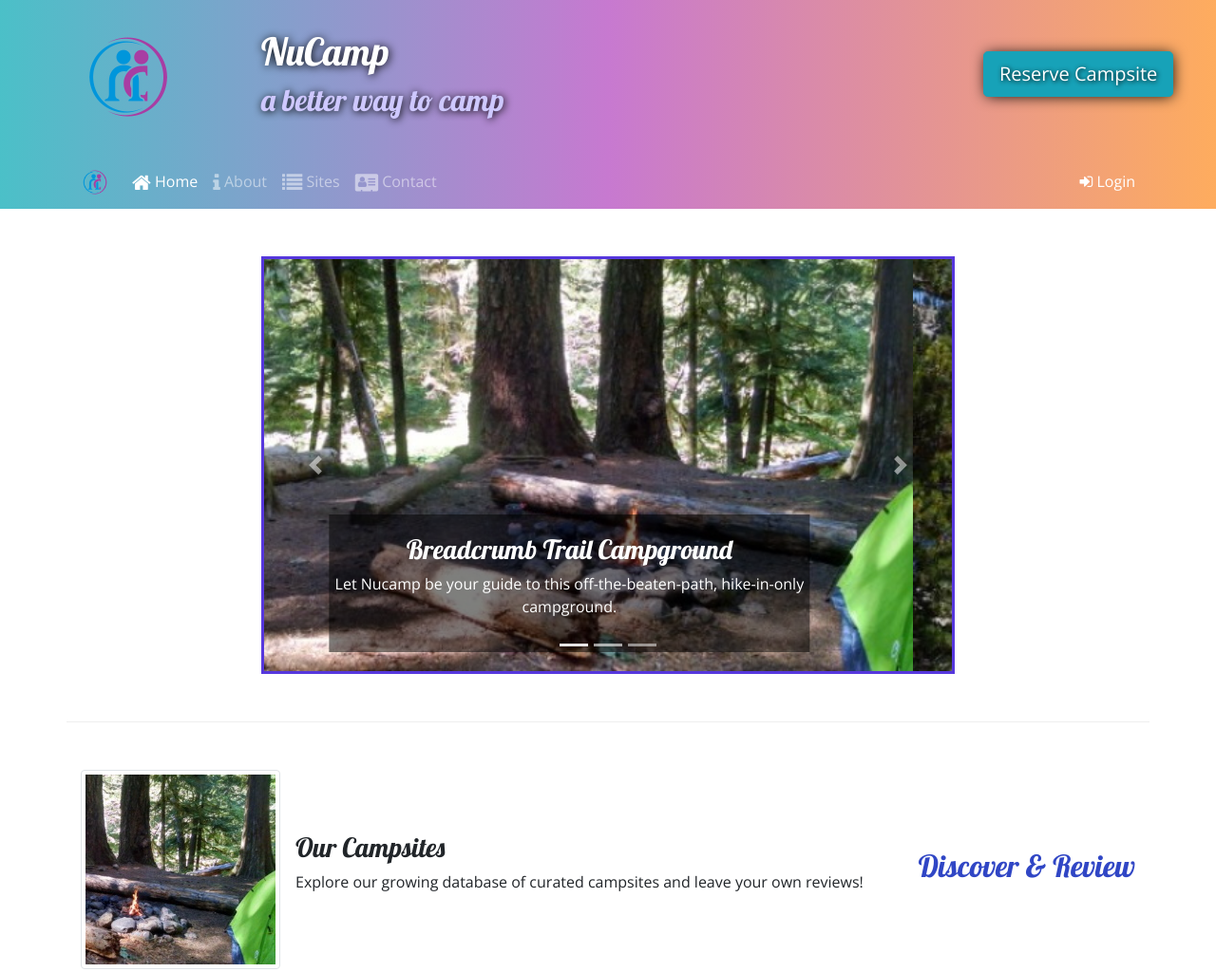
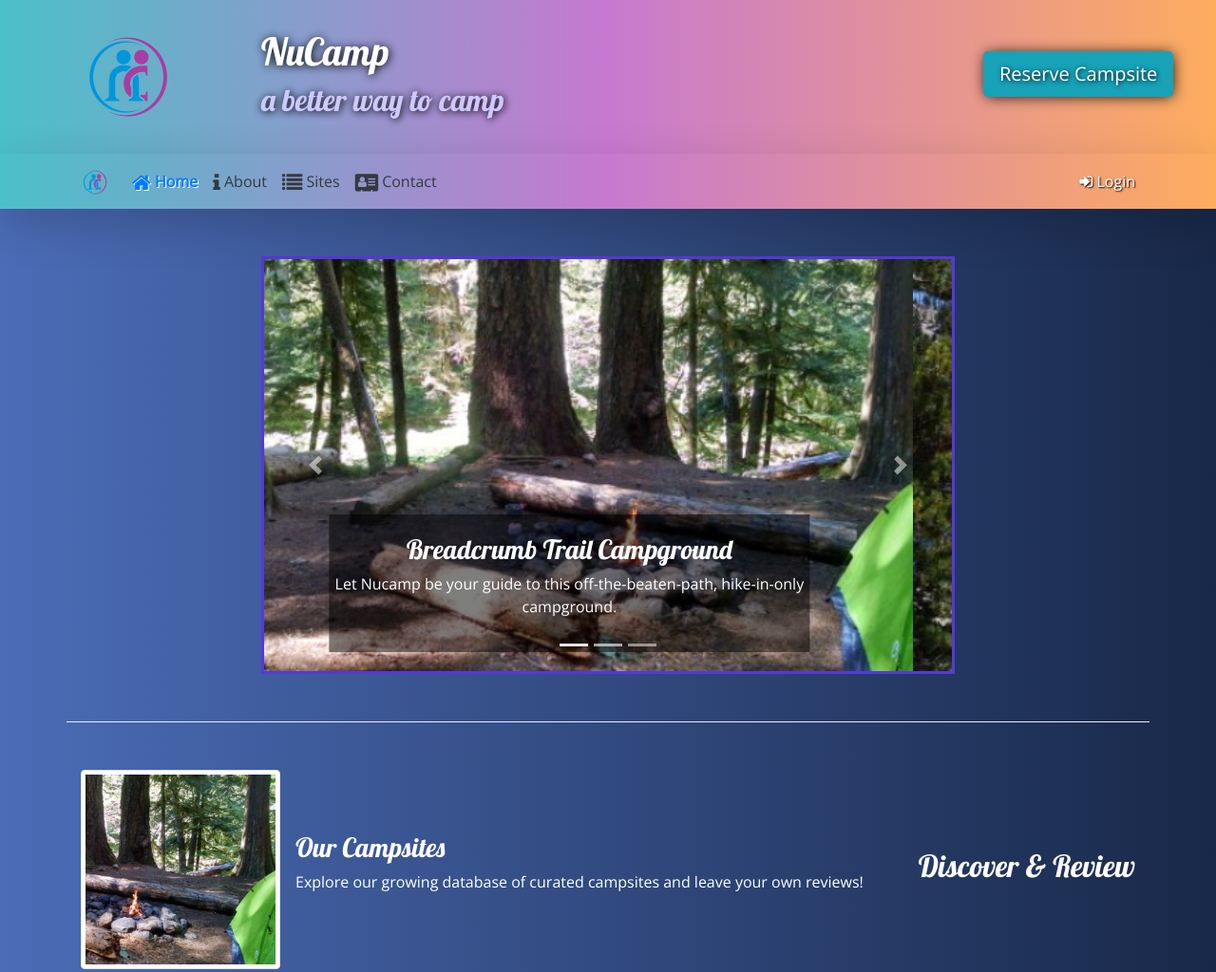
Before and after one commit to aryaemami59/nucampsite, a website: page index.html in a window 1280 px wide. Shown: the top 1024 px of the page at 95% size. Drawn offline with nearby package versions, Linux system fonts and the light colour scheme.

Commit message:
changed background gradient

```diff
--- a/css/styles.css
+++ b/css/styles.css
@@ -1,5 +1,6 @@
 body {
   font-family: "Open Sans", sans-serif;
+  background: linear-gradient(to left, #182848, #4b6cb7);
 }
 
 h1,
@@ -8,10 +9,13 @@ h3 {
   font-family: "Lobster", cursive;
 }
 
-h2 {
-  color: #3046c5;
-}
+/* h2 {
+  /* color: #3046c5; */
+/* } */
 
+/* h3 {
+  color: white;
+} */
 header h2 {
   color: #cec8ff;
 }
@@ -82,10 +86,34 @@ a:hover {
 
 .text-shadow {
   text-shadow: black 1px 1px 0.25em;
+  /* text-shadow: #901cad 1px 1px 0.25em; */
   /* text-shadow: #901cad 1px 1px 10px; */
+}
+
+.text-shadow-50 {
+  text-shadow: black 1px 1px 0.1em;
+  /* text-shadow: #901cad 1px 1px 0.25em; */
+  /* text-shadow: #901cad 1px 1px 10px; */
+}
+
+a.hover-purple:hover {
+  text-shadow: #901cad 1px 1px 0.25em;
+  color: #3046c5 !important;
 }
 
 .box-shadow {
   box-shadow: black 1px 1px 0.75em -2px;
   /* box-shadow: black 1px 1px 15px -2px; */
 }
+
+.text-shadow-white {
+  text-shadow: white 1px 1px 0.25em;
+}
+
+.text-shadow-50-white {
+  text-shadow: white 1px 1px 0.02em;
+}
+
+.opacity-50 {
+  opacity: 0.5;
+}
--- a/index.html
+++ b/index.html
@@ -56,7 +56,7 @@
       </div>
     </header>
 
-    <nav class="navbar navbar-expand-sm navbar-dark sticky-top">
+    <nav class="navbar navbar-expand-sm navbar-dark sticky-top shadow-lg">
       <div class="container">
         <a class="navbar-brand" href="#">
           <img
@@ -77,36 +77,49 @@
         <div class="collapse navbar-collapse" id="nucampNavbar">
           <ul class="navbar-nav">
             <li class="nav-item active">
-              <a class="nav-link hover-transform" href="#">
-                <i
-                  class="fa fa-home fa-lg"
-                  onmouseover="this.classList.add('fa-spin')"
-                  onmouseout="this.classList.remove('fa-spin')"
-                ></i>
+              <a
+                class="nav-link hover-transform hover-purple text-shadow-50-white text-primary font-weight-bold"
+                href="#"
+              >
+                <i class="fa fa-home fa-lg"></i>
                 Home
               </a>
             </li>
             <li class="nav-item">
-              <a class="nav-link hover-transform" href="aboutus.html">
+              <a
+                class="nav-link hover-transform hover-purple text-dark"
+                href="aboutus.html"
+              >
                 <i class="fa fa-info fa-lg"></i>
                 About
               </a>
             </li>
             <li class="nav-item">
-              <a class="nav-link hover-transform" href="#">
+              <a
+                class="nav-link hover-transform hover-purple text-dark"
+                href="#"
+              >
                 <i class="fa fa-list fa-lg"></i>
                 Sites
               </a>
             </li>
             <li class="nav-item">
-              <a class="nav-link hover-transform" href="contactus.html">
+              <a
+                class="nav-link hover-transform hover-purple text-dark"
+                href="contactus.html"
+              >
                 <i class="fa fa-address-card fa-lg"></i>
                 Contact
               </a>
             </li>
           </ul>
           <span class="navbar-text ml-auto hover-transform">
-            <a role="button" data-toggle="modal" data-target="#loginModal">
+            <a
+              class="text-white text-shadow-50 hover-transform hover-purple"
+              role="button"
+              data-toggle="modal"
+              data-target="#loginModal"
+            >
               <i class="fa fa-sign-in"></i>
               Login
             </a>
@@ -303,7 +316,7 @@
 
       <div class="row row-content align-items-center">
         <div class="col-sm-4 order-sm-last col-md-3">
-          <h2 class="text-sm-right">Discover & Review</h2>
+          <h2 class="text-sm-right text-white">Discover & Review</h2>
         </div>
         <div class="col">
           <div class="media">
@@ -313,8 +326,8 @@
               alt="Breadcrumb Trail"
             />
             <div class="media-body align-self-center">
-              <h3>Our Campsites</h3>
-              <p class="d-none d-sm-block">
+              <h3 class="text-white">Our Campsites</h3>
+              <p class="d-none d-sm-block text-white">
                 Explore our growing database of curated campsites and leave your
                 own reviews!
               </p>
@@ -325,13 +338,13 @@
 
       <div class="row row-content align-items-center">
         <div class="col-sm-4 col-md-3">
-          <h2>Featured Campsites</h2>
+          <h2 class="text-white">Featured Campsites</h2>
         </div>
         <div class="col">
           <div class="media">
             <div class="media-body align-self-center">
-              <h3>React Lake Campground</h3>
-              <p class="d-none d-sm-block">
+              <h3 class="text-white">React Lake Campground</h3>
+              <p class="d-none d-sm-block text-white">
                 Nestled in the foothills of the Chrome Mountains, this
                 campground on the shores of the pristine React Lake is a
                 favorite for fly fishers.
@@ -348,7 +361,7 @@
 
       <div class="row row-content align-items-center">
         <div class="col-sm-4 order-sm-last col-md-3">
-          <h2 class="text-sm-right">Our Community Partners</h2>
+          <h2 class="text-sm-right text-white">Our Community Partners</h2>
         </div>
         <div class="col">
           <div class="media">
@@ -358,8 +371,8 @@
               alt="Bootstrap Outfitters"
             />
             <div class="media-body align-self-center">
-              <h3>Bootstrap Outfitters</h3>
-              <p class="d-none d-sm-block">
+              <h3 class="text-white">Bootstrap Outfitters</h3>
+              <p class="d-none d-sm-block text-white">
                 Bootstrap Outfitters supplies you with gear you need at prices
                 you can't beat.
               </p>
--- a/package.json
+++ b/package.json
@@ -18,6 +18,7 @@
     "bootstrap-social": "^5.1.1",
     "font-awesome": "^4.7.0",
     "jquery": "^3.5.1",
+    "modules": "^0.4.0",
     "popper.js": "^1.16.1"
   }
 }
```
Also changed, not shown: 1 other file.
